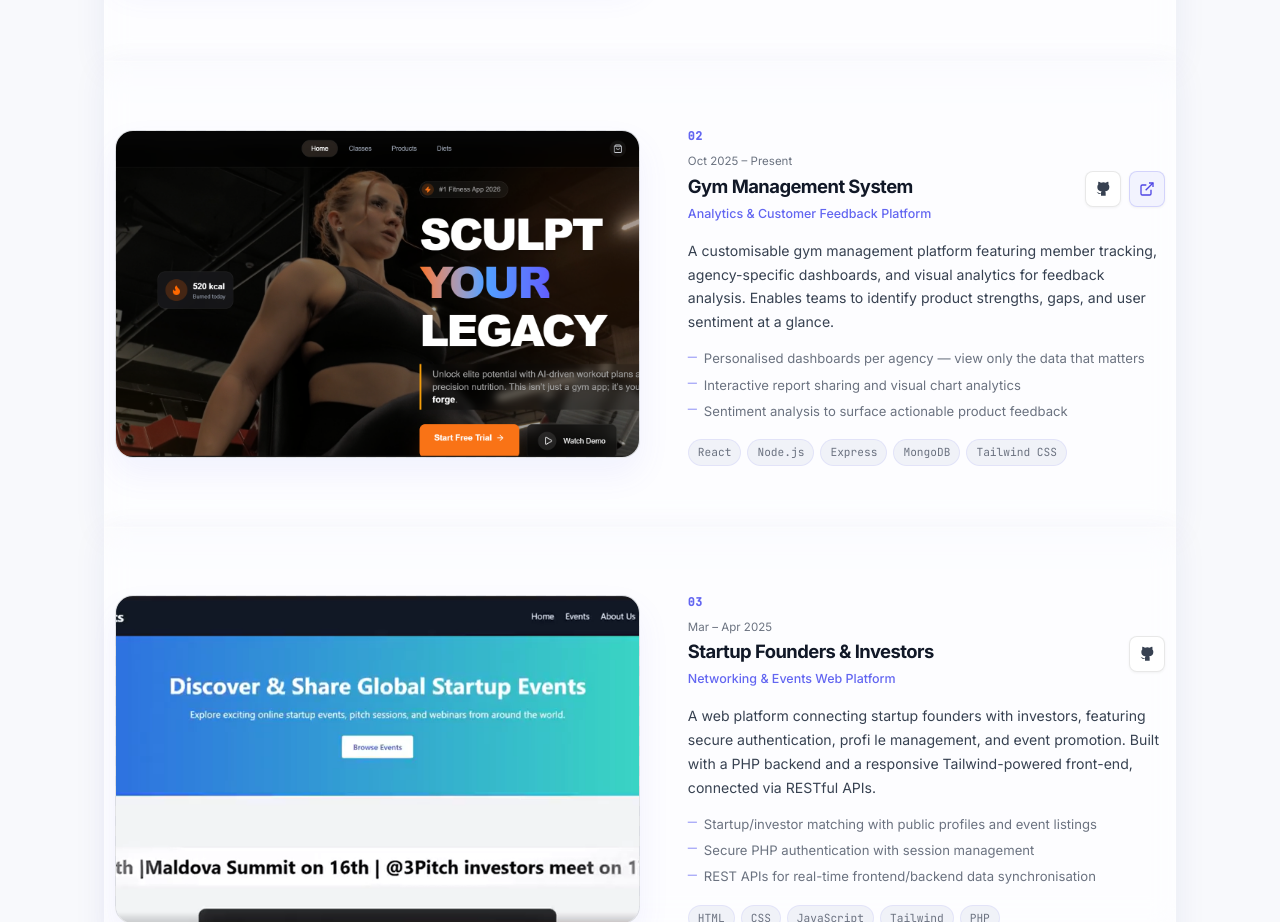
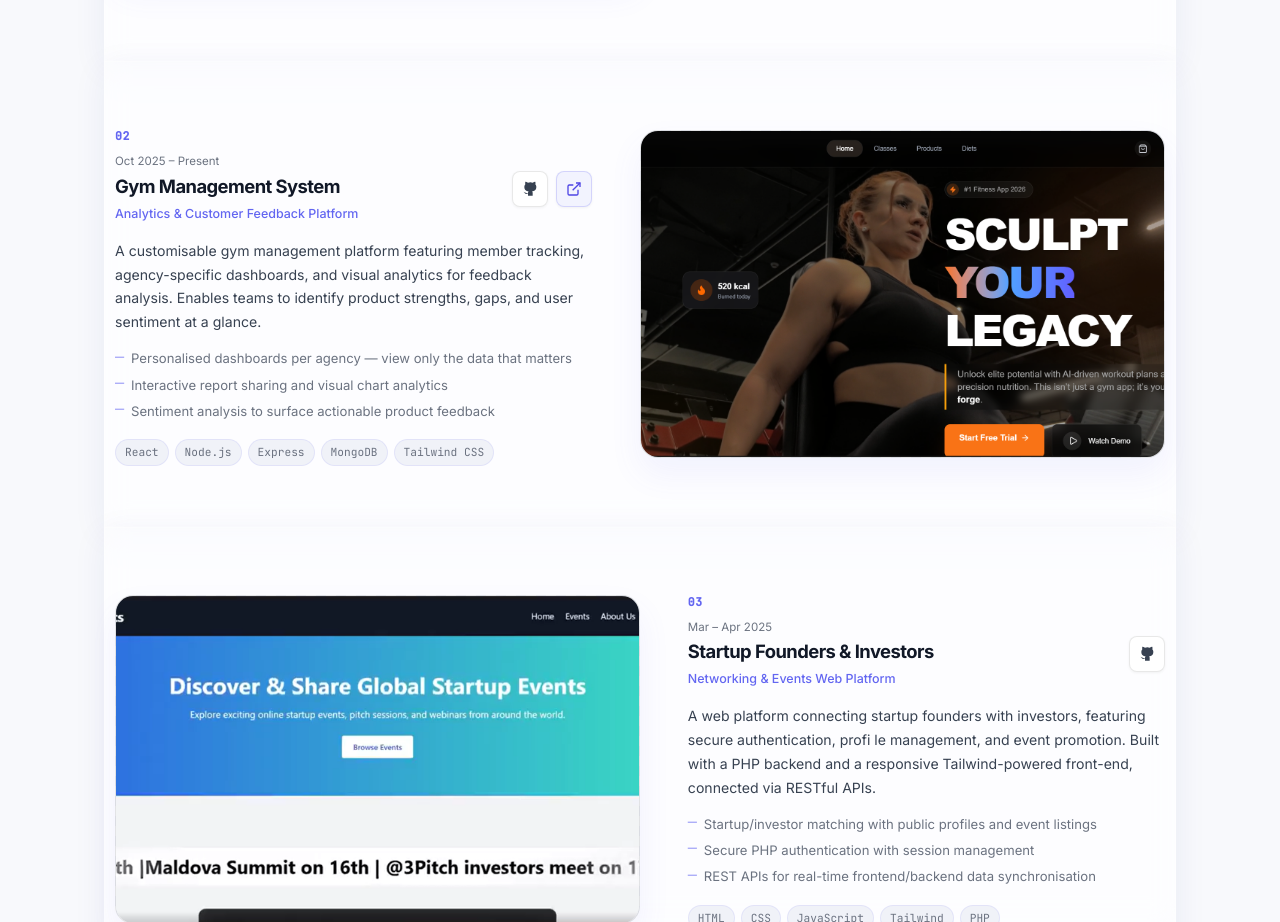
Before and after one commit to vishnuvalmiki6302/Blog, a React (Vite) app in the folder frontend/: page / in a window 1280 px wide. Shown: the part 3636-4558 px from the top of the page. Built offline with nearby package versions, Linux system fonts and the light colour scheme.

Commit message:
added alternating projects layout

```diff
--- a/frontend/src/index.css
+++ b/frontend/src/index.css
@@ -1046,6 +1046,18 @@ strong {
     border-bottom: 2px solid var(--c-line);
     transition: all var(--dur);
     align-items: center;
+}
+
+@media (min-width: 901px) {
+    .project-item:nth-child(even) {
+        grid-template-columns: 1fr 1.1fr;
+    }
+    .project-item:nth-child(even) .pi-visual {
+        order: 2;
+    }
+    .project-item:nth-child(even) .pi-content {
+        order: 1;
+    }
 }
 
 .project-item:first-child {
```
